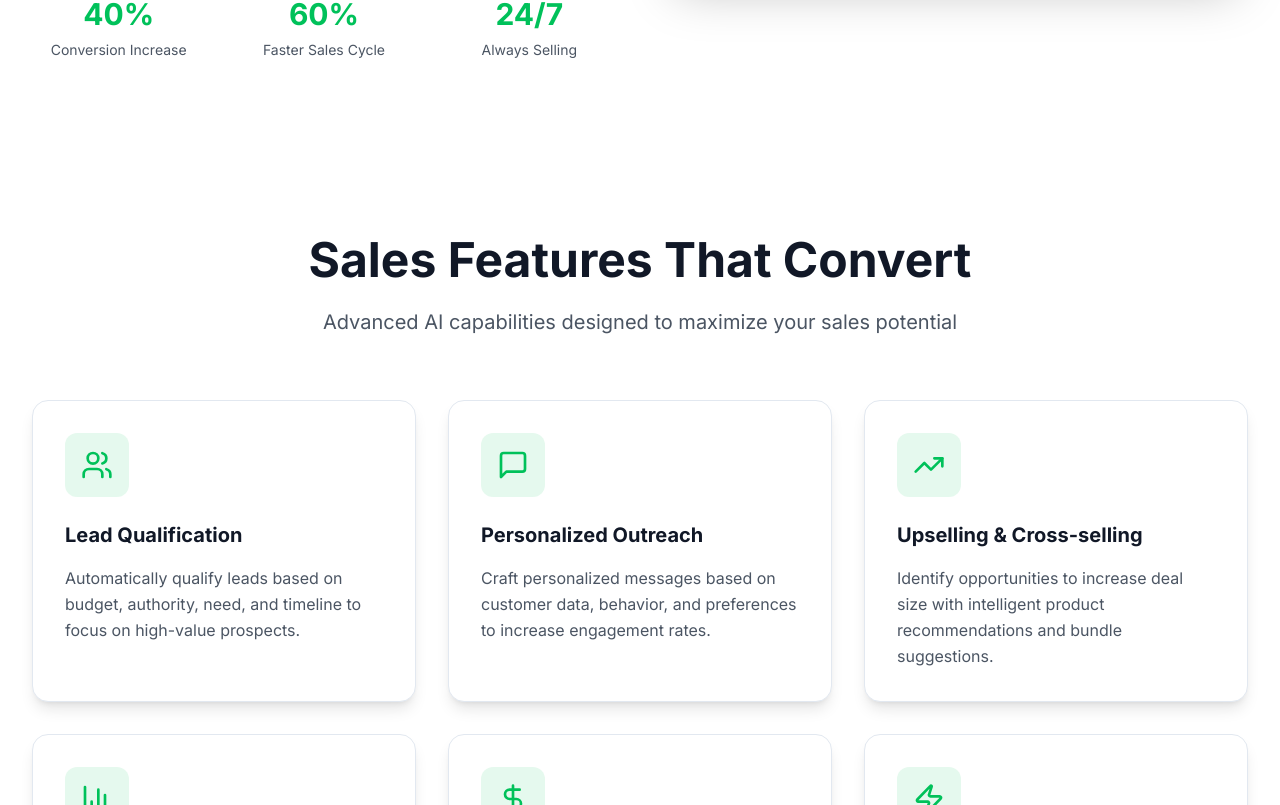
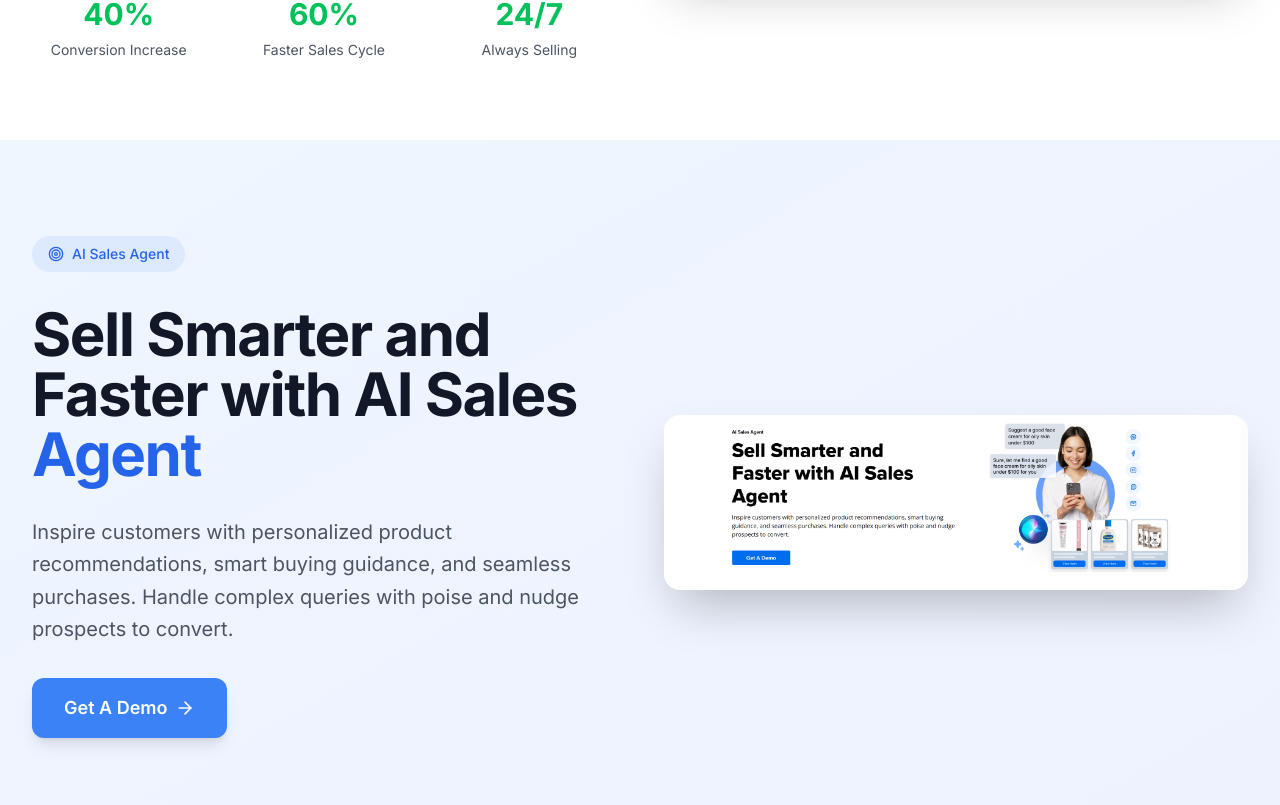
Before and after one commit to bscube/evergrow-ai-site-builder, a React (Vite) app: page /ai-agents/sales in a window 1280 px wide. Shown: the part 735-1540 px from the top of the page. Built offline with nearby package versions, Linux system fonts and the light colour scheme.

Commit message:
Add new section
Added a new section before "Sales Features That Convert".

```diff
--- a/src/pages/ai-agents/Sales.tsx
+++ b/src/pages/ai-agents/Sales.tsx
@@ -60,6 +60,43 @@ const Sales = () => {
 
             <div className="relative">
               <img src="https://www.haptik.ai/hs-fs/hubfs/02SalesAgent.gif?width=1815&height=666&name=02SalesAgent.gif" alt="AI Sales Agent Demo" className="w-full rounded-2xl shadow-2xl" />
+            </div>
+          </div>
+        </div>
+      </section>
+
+      {/* AI Sales Agent Hero Section */}
+      <section className="py-24 bg-gradient-to-br from-blue-50 to-indigo-50">
+        <div className="max-w-7xl mx-auto px-4 sm:px-6 lg:px-8">
+          <div className="grid grid-cols-1 lg:grid-cols-2 gap-12 items-center">
+            <div>
+              <div className="inline-flex items-center px-4 py-2 bg-blue-500/10 rounded-full text-blue-600 text-sm font-medium mb-8">
+                <Target className="w-4 h-4 mr-2" />
+                AI Sales Agent
+              </div>
+
+              <h1 className="text-5xl sm:text-6xl font-bold tracking-tight mb-8">
+                <span className="text-grey-900">Sell Smarter and</span>
+                <br />
+                <span className="text-grey-900">Faster with AI Sales</span>
+                <br />
+                <span className="text-blue-600">Agent</span>
+              </h1>
+
+              <p className="text-xl text-grey-600 mb-8 leading-relaxed">
+                Inspire customers with personalized product recommendations, smart buying guidance, and seamless purchases. Handle complex queries with poise and nudge prospects to convert.
+              </p>
+
+              <div className="flex flex-col sm:flex-row gap-4 mb-8">
+                <Link to="/contact" className="inline-flex items-center justify-center px-8 py-4 bg-blue-500 hover:bg-blue-600 text-white font-semibold rounded-xl text-lg transition-all duration-300 hover:scale-105 shadow-lg">
+                  Get A Demo
+                  <ArrowRight className="ml-2 h-5 w-5" />
+                </Link>
+              </div>
+            </div>
+
+            <div className="relative">
+              <img src="/lovable-uploads/c05fdbc7-7036-4992-a318-8053ffd43427.png" alt="AI Sales Agent with product recommendations" className="w-full rounded-2xl shadow-2xl" />
             </div>
           </div>
         </div>
```
Also changed, not shown: public/lovable-uploads/c05fdbc7-7036-4992-a318-8053ffd43427.png (added).
